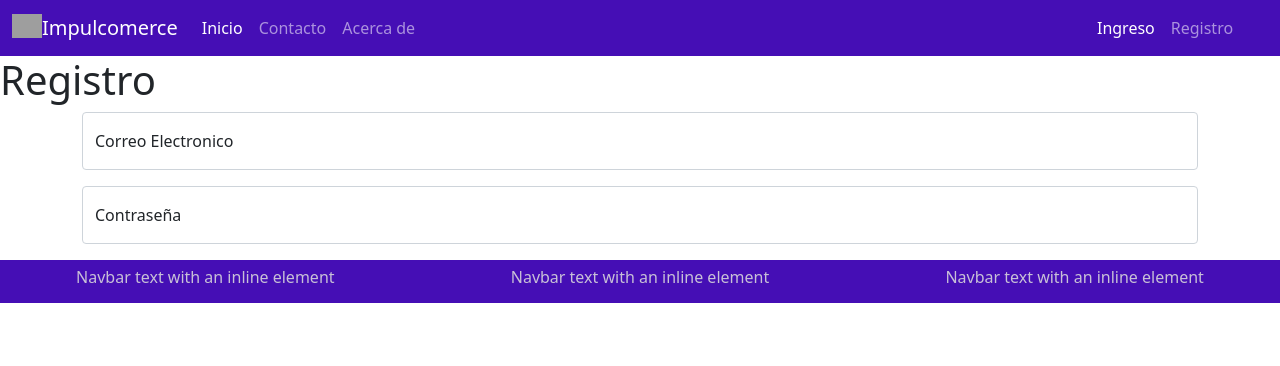
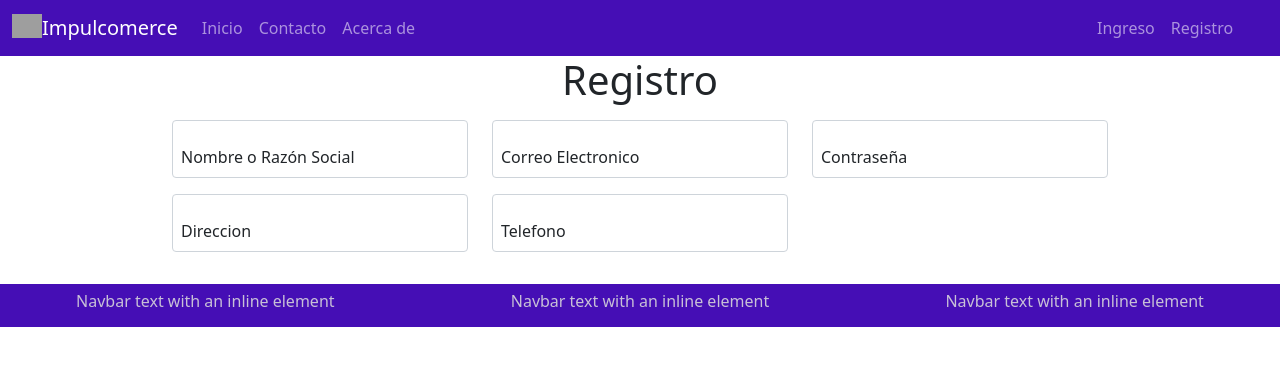
Before and after one commit to jorgevelasquezv/Impulcomerce, a React (Create React App) app in the folder client/: page /register in a window 1280 px wide. Shown: the top 366 px of the page. Built offline with nearby package versions, Linux system fonts and the light colour scheme; grey boxes are pictures that could not be loaded.

Commit message:
Se implementan rutas en NavBar

```diff
--- a/client/src/components/NavBar/NavBar.jsx
+++ b/client/src/components/NavBar/NavBar.jsx
@@ -1,4 +1,5 @@
 import React from "react";
+import { NavLink } from "react-router-dom";
 
 const NavBar = () => {
     return (
@@ -7,7 +8,7 @@ const NavBar = () => {
             style={{ backgroundColor: "#450EB5" }}
         >
             <div className="container-fluid">
-                <a className="navbar-brand" href="#">
+                <NavLink className="navbar-brand" to="/" end>
                     <img
                         src="/docs/5.1/assets/brand/bootstrap-logo.svg"
                         alt=""
@@ -16,7 +17,7 @@ const NavBar = () => {
                         className="d-inline-block align-text-top"
                     />
                     Impulcomerce
-                </a>
+                </NavLink>
                 <button
                     className="navbar-toggler"
                     type="button"
@@ -31,39 +32,67 @@ const NavBar = () => {
                 <div className="collapse navbar-collapse" id="navbarNav">
                     <ul className="navbar-nav col-10">
                         <li className="nav-item">
-                            <a
-                                className="nav-link active"
-                                aria-current="page"
-                                href="#"
+                            <NavLink
+                                to="/"
+                                className={(isActive) =>
+                                    "nav-link" +
+                                    (!isActive ? " unselected" : "")
+                                }
+                                style={{ textDecoration: "none" }}
+                                end
                             >
                                 Inicio
-                            </a>
+                            </NavLink>
                         </li>
                         <li className="nav-item">
-                            <a className="nav-link" href="#">
+                            <NavLink
+                                to="/contac"
+                                className={(isActive) =>
+                                    "nav-link" +
+                                    (!isActive ? " unselected" : "")
+                                }
+                                style={{ textDecoration: "none" }}
+                            >
                                 Contacto
-                            </a>
+                            </NavLink>
                         </li>
                         <li className="nav-item">
-                            <a className="nav-link" href="#">
+                            <NavLink
+                                to="/about"
+                                className={(isActive) =>
+                                    "nav-link" +
+                                    (!isActive ? " unselected" : "")
+                                }
+                                style={{ textDecoration: "none" }}
+                            >
                                 Acerca de
-                            </a>
+                            </NavLink>
                         </li>
                     </ul>
                     <ul className="navbar-nav">
                         <li className="nav-item">
-                            <a
-                                className="nav-link active"
-                                aria-current="page"
-                                href="#"
+                            <NavLink
+                                to="/login"
+                                className={(isActive) =>
+                                    "nav-link" +
+                                    (!isActive ? " unselected" : "")
+                                }
+                                style={{ textDecoration: "none" }}
                             >
                                 Ingreso
-                            </a>
+                            </NavLink>
                         </li>
                         <li className="nav-item">
-                            <a className="nav-link" href="#">
+                            <NavLink
+                                to="/register"
+                                className={(isActive) =>
+                                    "nav-link" +
+                                    (!isActive ? " unselected" : "")
+                                }
+                                style={{ textDecoration: "none" }}
+                            >
                                 Registro
-                            </a>
+                            </NavLink>
                         </li>
                     </ul>
                 </div>
--- a/client/src/components/Registro_Clientes/RegistroClientes.jsx
+++ b/client/src/components/Registro_Clientes/RegistroClientes.jsx
@@ -1,34 +1,26 @@
 import React from 'react';
 
-const inputs = [
-    {
-        type: 'email',
-        id: 'floatingInput',
-        placeholder: 'name@example.com',
-        text: 'Correo Electronico',
-    },
-    {
-        type: 'password',
-        id: 'floatingPassword',
-        placeholder: 'Password',
-        text: 'Contraseña',
-    },
-];
+import {inputs} from './elements';
+
 
 const RegistroClientes = () => {
     return (
-        <div className="container">
+        <div className="d-flex justify-content-center m-3">
+            <div className="text-end w-75" >
+                <div className="row">
                     {inputs.map((input, index) => (
-                <div key={index} className="form-floating mb-3">
+                        <div key={index} className="form-floating mb-3 col-md-4">
                             <input
                                 type={input.type}
                                 className="form-control"
                                 id={input.id}
                                 placeholder={input.placeholder}
                             />
-                    <label htmlFor="floatingInput">{input.text} </label>
+                            <label className='m-2' htmlFor="floatingInput">{input.text} </label>
                         </div>
                     ))}
+                </div>
+            </div>
         </div>
     );
 };
--- /dev/null
+++ b/client/src/components/Registro_Clientes/elements.js
@@ -0,0 +1,32 @@
+export const inputs = [
+    {
+        type: "text",
+        id: "floatingName",
+        placeholder: "Name",
+        text: "Nombre o Razón Social",
+    },
+    {
+        type: "email",
+        id: "floatingInput",
+        placeholder: "name@example.com",
+        text: "Correo Electronico",
+    },
+    {
+        type: "password",
+        id: "floatingPassword",
+        placeholder: "Password",
+        text: "Contraseña",
+    },
+    {
+        type: "text",
+        id: "floatingAdress",
+        placeholder: "Adress",
+        text: "Direccion",
+    },
+    {
+        type: "number",
+        id: "floatingPhone",
+        placeholder: "Phone",
+        text: "Telefono",
+    },
+];
--- a/client/src/pages/RegisterScreen.jsx
+++ b/client/src/pages/RegisterScreen.jsx
@@ -3,7 +3,7 @@ import RegistroClientes from '../components/Registro_Clientes/RegistroClientes';
 
 const RegisterScreen = () => {
     return (
-        <div>
+        <div className='text-center'>
             <h1>Registro</h1>
             <RegistroClientes />
         </div>
```
Lines whose indentation alone changed are shown as unchanged.
